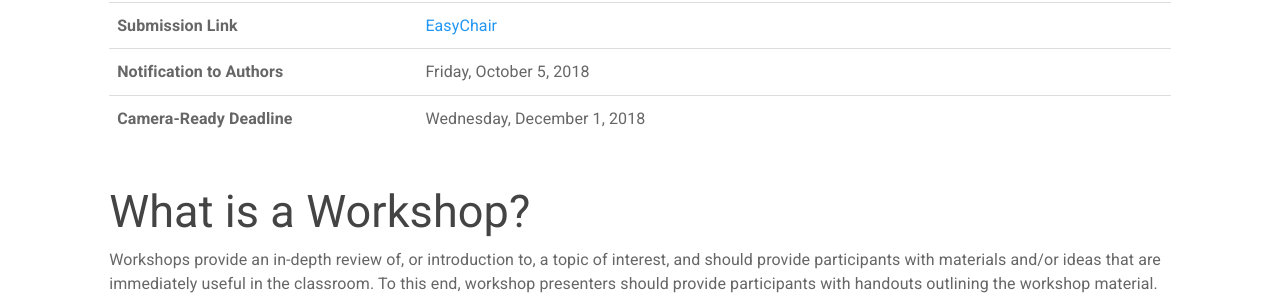
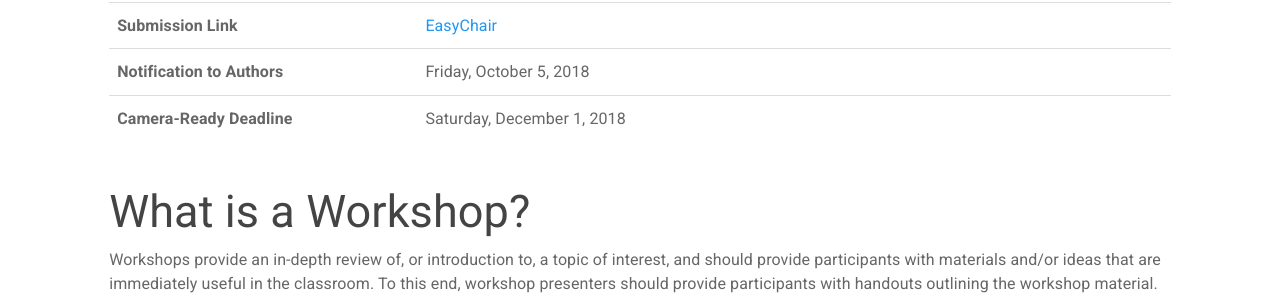
Before and after one commit to sheckman/sigcse2019, a Jekyll site: the page built from authors/workshops.md, in a window 1280 px wide and 900 px high. Shown: the part 384-686 px from the top of the window. Built offline with Jekyll 4.4.1, drawn with Linux system fonts in a browser that asks for light colours.

Commit message:
fied day of week

```diff
--- a/_data/cfp.yml
+++ b/_data/cfp.yml
@@ -68,7 +68,7 @@ master:
   - time: "23:59 AoE (Baker Island, UTC-12h)"
     notification: "Friday, October 5, 2018"
     updates:
-    cameraready: "Wednesday, December 1, 2018"
+    cameraready: "Saturday, December 1, 2018"
     abstractdue: "Friday, August 24, 2018"
     link: "http://www.timeanddate.com/worldclock/fixedtime.html?msg=SIGCSE+2019+Paper+Deadline&iso=20180831T2359&p1=3399"
     abstractlink: "https://www.timeanddate.com/worldclock/fixedtime.html?msg=SIGCSE+2019+Paper+Deadline&iso=20180824T2359&p1=3399"
@@ -81,7 +81,7 @@ master:
   - time: "23:59 AoE (Baker Island, UTC-12h)"
     notification: "Friday, October 5, 2018"
     updates:
-    cameraready: "Wednesday, December 1, 2018"
+    cameraready: "Saturday, December 1, 2018"
     link: "http://www.timeanddate.com/worldclock/fixedtime.html?msg=SIGCSE+2019+Paper+Deadline&iso=20180831T2359&p1=3399"
     track: track1
     types:
```
